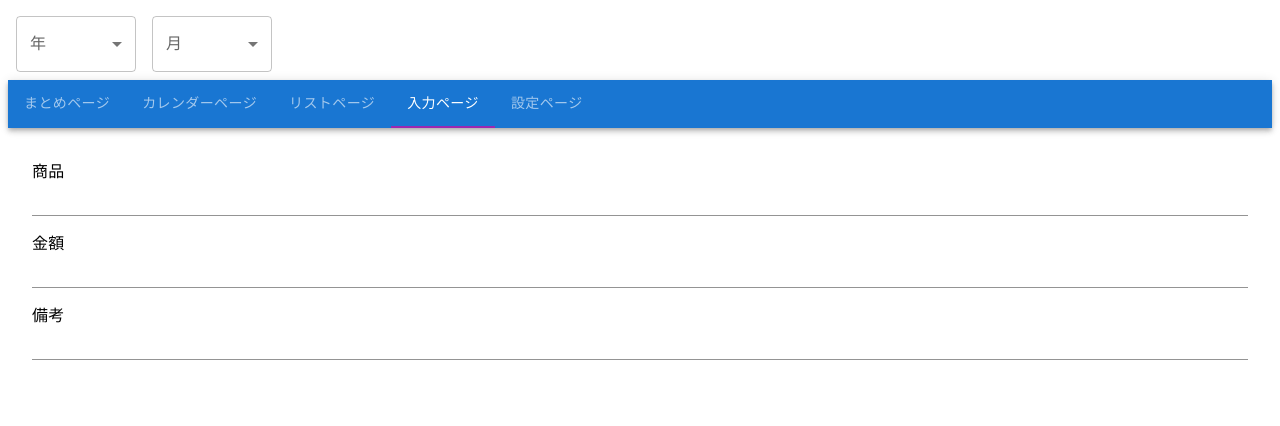
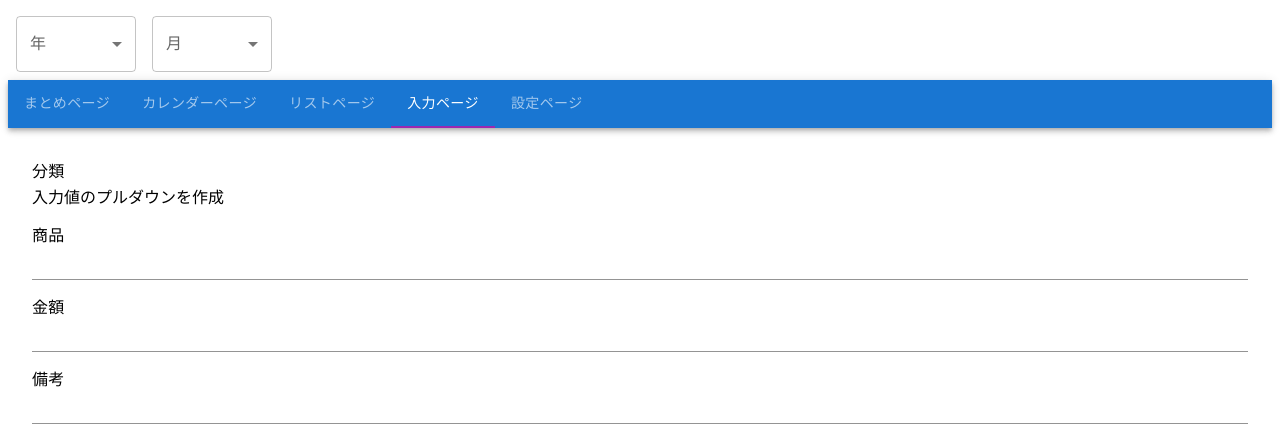
Before and after one commit to kewpie134134/household-account-book, a Next.js app: page / in a window 1280 px wide. Shown: the top 426 px of the page. Built offline with nearby package versions, Linux system fonts and the light colour scheme.

Commit message:
[add] プルダウン入力フィールドを借り作成

```diff
--- /dev/null
+++ b/src/components/atoms/CustomSelectField.tsx
@@ -0,0 +1,5 @@
+const CustomSelectField = () => {
+  return <>入力値のプルダウンを作成</>;
+};
+
+export default CustomSelectField;
--- /dev/null
+++ b/src/components/moleculars/InputSelectField.tsx
@@ -0,0 +1,17 @@
+import { Box, Typography } from "@mui/material";
+import CustomSelectField from "../atoms/CustomSelectField";
+
+type InputSelectFieldProps = {
+  label: string;
+};
+
+const InputSelectField = ({ label }: InputSelectFieldProps) => {
+  return (
+    <Box sx={{ pt: 1, pb: 1 }}>
+      <Typography>{label}</Typography>
+      <CustomSelectField />
+    </Box>
+  );
+};
+
+export default InputSelectField;
--- a/src/components/organisms/InputComponent.tsx
+++ b/src/components/organisms/InputComponent.tsx
@@ -1,8 +1,10 @@
+import InputSelectField from "../moleculars/InputSelectField";
 import InputTextField from "../moleculars/InputTextField";
 
 const InputComponent = () => {
   return (
     <>
+      <InputSelectField label="分類" />
       <InputTextField label="商品" />
       <InputTextField label="金額" type="number" />
       <InputTextField label="備考" />
```
